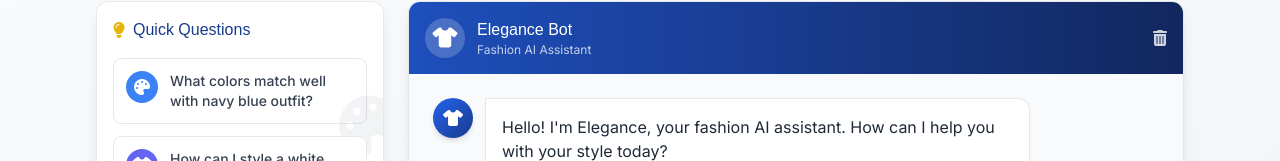
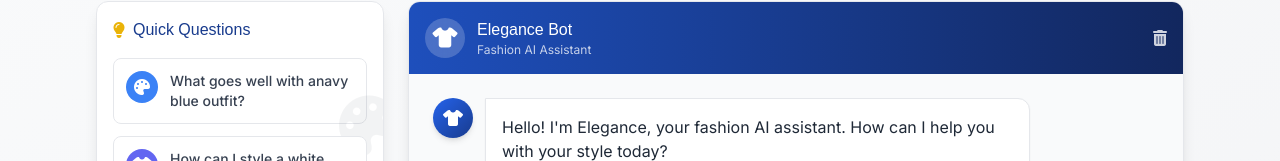
Before and after one commit to ZakariaLabban/ai-fashion-advisor, a React (Vite) app in the folder frontend/: page /chatbot in a window 1280 px wide. Shown: the part 231-392 px from the top of the page. Built offline with nearby package versions, Linux system fonts and the light colour scheme.

Commit message:
finalized project

```diff
--- a/frontend/src/pages/Chatbot.jsx
+++ b/frontend/src/pages/Chatbot.jsx
@@ -32,7 +32,7 @@ function Chatbot() {
   const suggestedQuestions = [
     {
       id: 1,
-      text: "What colors match well with navy blue outfit?",
+      text: "What goes well with anavy blue outfit?",
       icon: "palette",
       color: "bg-blue-500",
     },
```
